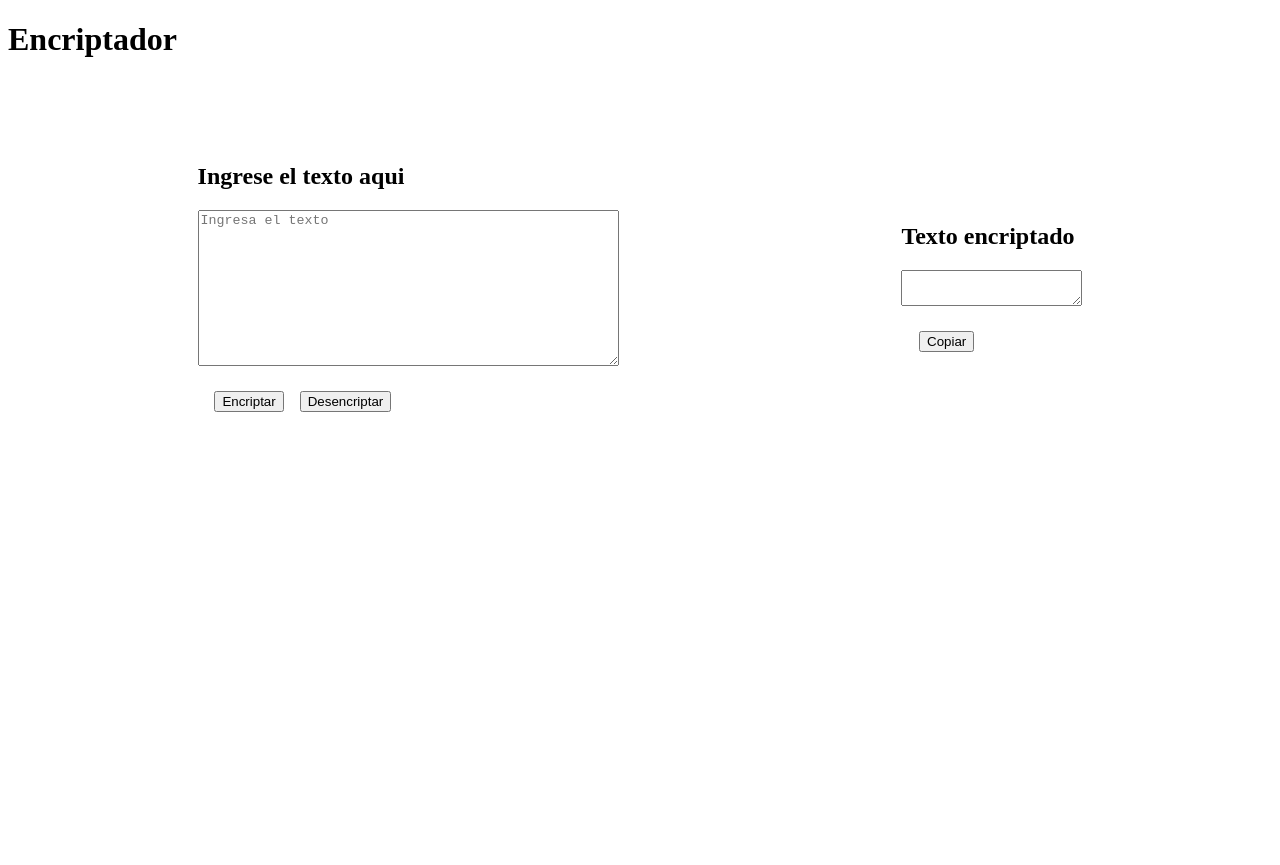
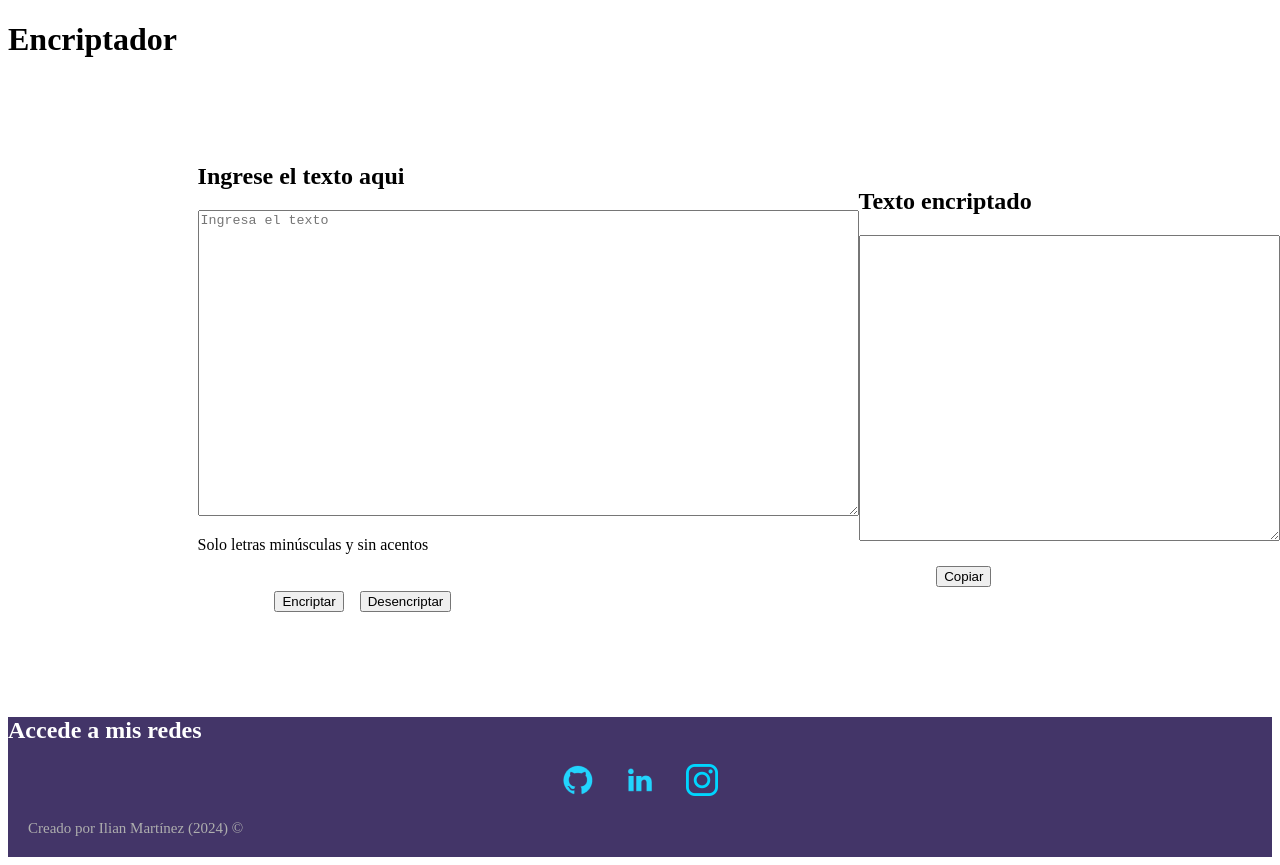
Before and after one commit to Ilimm9/Encriptador, a plain HTML site: page index.html in a window 1280 px wide. Before the commit the page ends 800 px from the top, so only its background shows below. Drawn offline with Linux system fonts and the light colour scheme.

Commit message:
agregando footer

```diff
--- a/app.js
+++ b/app.js
@@ -1,6 +1,6 @@
 // funciones para obtener y devolver texto
-function ObtenerTxt (){
-     const texto = document.getElementById('mensaje').value;
+function ObtenerTxt (id){
+     const texto = document.getElementById(id).value;
     return texto ? texto : "";  // Asegurar que devuelva una cadena vacía si es indefinido o nulo
  }
 
@@ -8,7 +8,7 @@ function ObtenerTxt (){
  //vincular con los campos de texto del html
 
  function BtnEncriptar() {
-    const texto = ObtenerTxt();
+    const texto = ObtenerTxt('mensaje');
     if (texto) {
         let textoEncriptado = texto.replaceAll(/a|e|i|o|u/g, function(match) {
             switch (match) {
@@ -26,7 +26,7 @@ function ObtenerTxt (){
 }
 
 function BtnDesencriptar() {
-    const texto = ObtenerTxt();
+    const texto = ObtenerTxt('mensaje');
     if (texto) { let textoDescifrado = texto.replaceAll(/ai|enter|imes|ober|ufat/g, function(match) {
         switch (match) {
             case 'ai': return 'a';
@@ -40,3 +40,24 @@ function BtnDesencriptar() {
         alert("Por favor ingrese un texto para desencriptar.");
     }
 }
+
+// mensaje de validacion
+// function asignarTextoElemento(elemento, texto) {
+//     let elementoHTML = document.querySelector(elemento);
+//     elementoHTML.innerHTML = texto;
+//     return;
+// }
+
+
+
+// boton de copiar, seleccionar todo lo del textarea
+function BtnCopiar(){
+ObtenerTxt('resultado');
+navigator.clipboard.writeText(texto)
+.then(() => {
+            alert("Texto copiado al portapapeles");
+   })
+ .catch(err => {
+   console.error('Error al copiar el texto: ', err);
+    });
+ }
--- a/index.html
+++ b/index.html
@@ -13,8 +13,8 @@
     <main class="contenido">
         <div>
             <h2>Ingrese el texto aqui</h2>
-            <textarea id="mensaje" placeholder="Ingresa el texto" rows="10" cols="50"></textarea>
-
+            <textarea id="mensaje" placeholder="Ingresa el texto" rows="20" cols="80"></textarea>
+            <p>Solo letras minúsculas y sin acentos</p>
              <div class="botones">
                 <button onclick="BtnEncriptar();">Encriptar </button>
                 <button onclick="BtnDesencriptar()">Desencriptar</button>
@@ -22,14 +22,27 @@
         </div>
         <div>
             <h2>Texto encriptado</h2>
-            <textarea id="resultado"></textarea>
+            <textarea id="resultado" rows="20" cols="50"></textarea>
             <div  class="botones">
-                <button>Copiar</button>
+                <button onclick="BtnCopiar()">Copiar</button>
             </div>
         </div>
     </main>
-    <footer>
-    </footer>
+    <footer class="seccion-oscura ">
+        <h2>Accede a mis redes</h2>
+        <div class="presentacion__enlaces__link">
+            <a href="https://github.com/Ilimm9">
+                <img src="./assets/github.png">
+            </a>
+            <a href="https://www.linkedin.com/in/ilimorales">
+                <img src="./assets/linkedin.png">
+            </a>
+            <a href="https://www.instagram.com/ilim_m3/">
+                <img src="./assets/instagram.png">
+            </a>
+        </div>
+        <div class="autor">Creado por Ilian Martínez (2024) &#169;</div>
+      </footer>
     <script src="app.js"></script>
 </body>
 
--- a/style.css
+++ b/style.css
@@ -31,3 +31,25 @@
     justify-content: center;
     align-items: center;
 }
+
+.seccion-oscura {
+    color: white;
+    background-color: #433568;
+}
+
+.presentacion__enlaces__link{
+      display: flex;
+      align-items: center;
+      justify-content: center;
+      gap: 30px;
+}
+
+.botones:hover{
+    background-color: gray;
+}
+
+.autor {
+    font-size: 15px;
+    color: #aeaeae;
+    padding: 20px;
+  }
```
Also changed, not shown: assets/github.png (added), assets/instagram.png (added), assets/linkedin.png (added), 2 other files.
